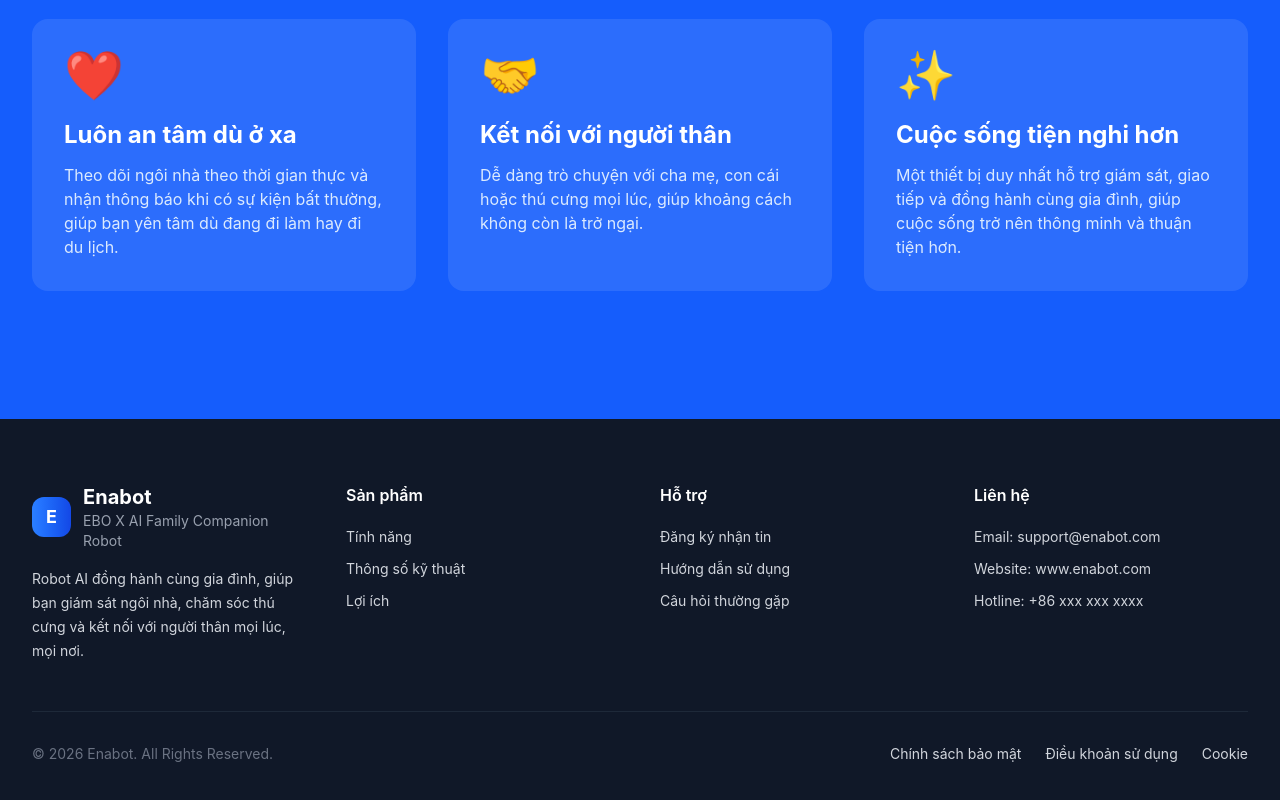
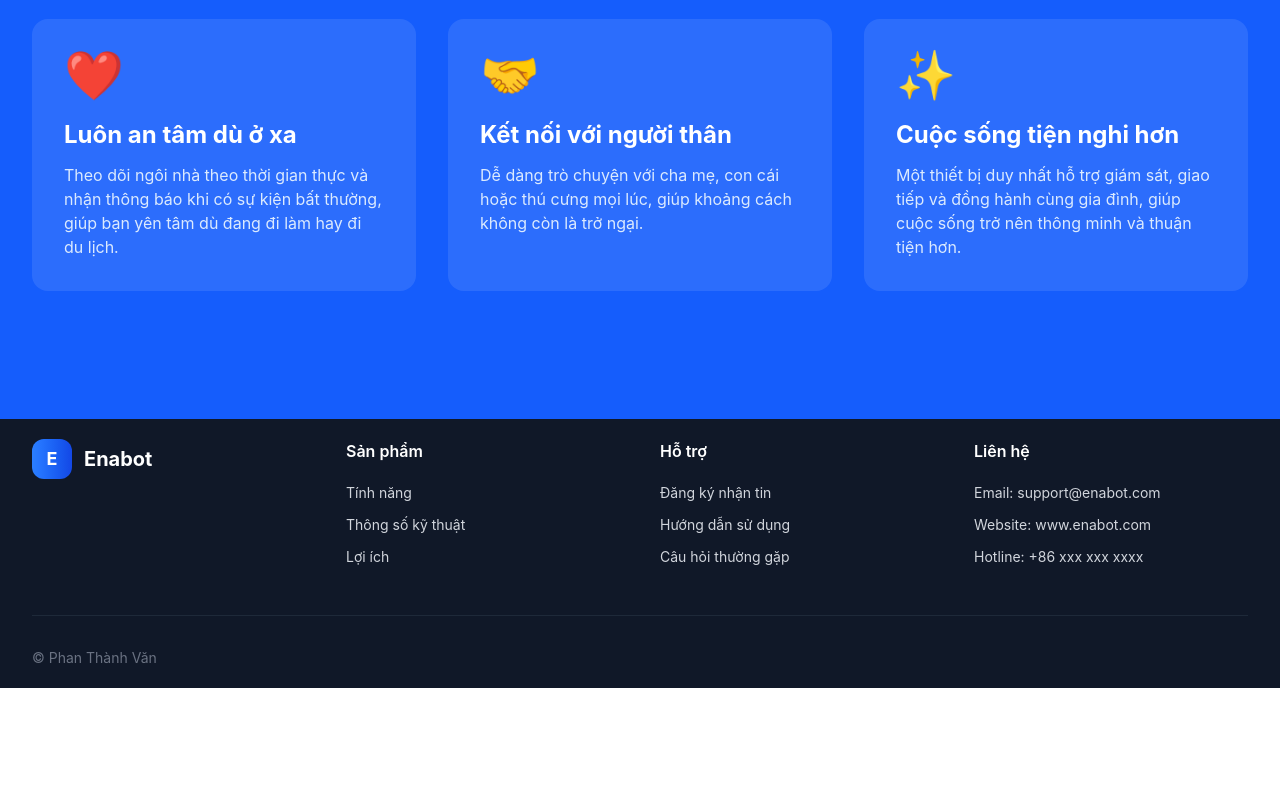
Before and after one commit to thanhvan4433/enabot, a React (Vite) app: page / in a window 1280 px wide. Shown: the part 2649-3449 px from the top of the page. After the commit the page ends 3337 px from the top, so only its background shows below. Built offline with nearby package versions, Linux system fonts and the light colour scheme.

Commit message:
fix padding footer

```diff
--- a/src/components/Footer.jsx
+++ b/src/components/Footer.jsx
@@ -1,9 +1,8 @@
 function Footer() {
   return (
     <footer className="bg-gray-900 text-gray-300">
-      <div className="max-w-7xl mx-auto px-4 sm:px-6 lg:px-8 py-16">
+      <div className="max-w-7xl mx-auto px-4 sm:px-6 lg:px-8 py-5">
         <div className="grid md:grid-cols-4 gap-10">
-          {/* Logo */}
           <div>
             <div className="flex items-center gap-3 mb-4">
               <div className="w-10 h-10 rounded-xl bg-gradient-to-r from-blue-500 to-blue-700 flex items-center justify-center">
@@ -12,20 +11,9 @@ function Footer() {
 
               <div>
                 <h3 className="text-white text-xl font-bold">Enabot</h3>
-
-                <p className="text-sm text-gray-400">
-                  EBO X AI Family Companion Robot
-                </p>
               </div>
             </div>
-
-            <p className="text-sm leading-6">
-              Robot AI đồng hành cùng gia đình, giúp bạn giám sát ngôi nhà, chăm
-              sóc thú cưng và kết nối với người thân mọi lúc, mọi nơi.
-            </p>
           </div>
-
-          {/* Product */}
           <div>
             <h4 className="text-white font-semibold mb-5">Sản phẩm</h4>
 
@@ -88,23 +76,7 @@ function Footer() {
         </div>
 
         <div className="border-t border-gray-800 mt-12 pt-8 flex flex-col md:flex-row justify-between items-center">
-          <p className="text-sm text-gray-500">
-            © 2026 Enabot. All Rights Reserved.
-          </p>
-
-          <div className="flex gap-6 mt-4 md:mt-0 text-sm">
-            <a href="#" className="hover:text-white transition">
-              Chính sách bảo mật
-            </a>
-
-            <a href="#" className="hover:text-white transition">
-              Điều khoản sử dụng
-            </a>
-
-            <a href="#" className="hover:text-white transition">
-              Cookie
-            </a>
-          </div>
+          <p className="text-sm text-gray-500">© Phan Thành Văn</p>
         </div>
       </div>
     </footer>
```
